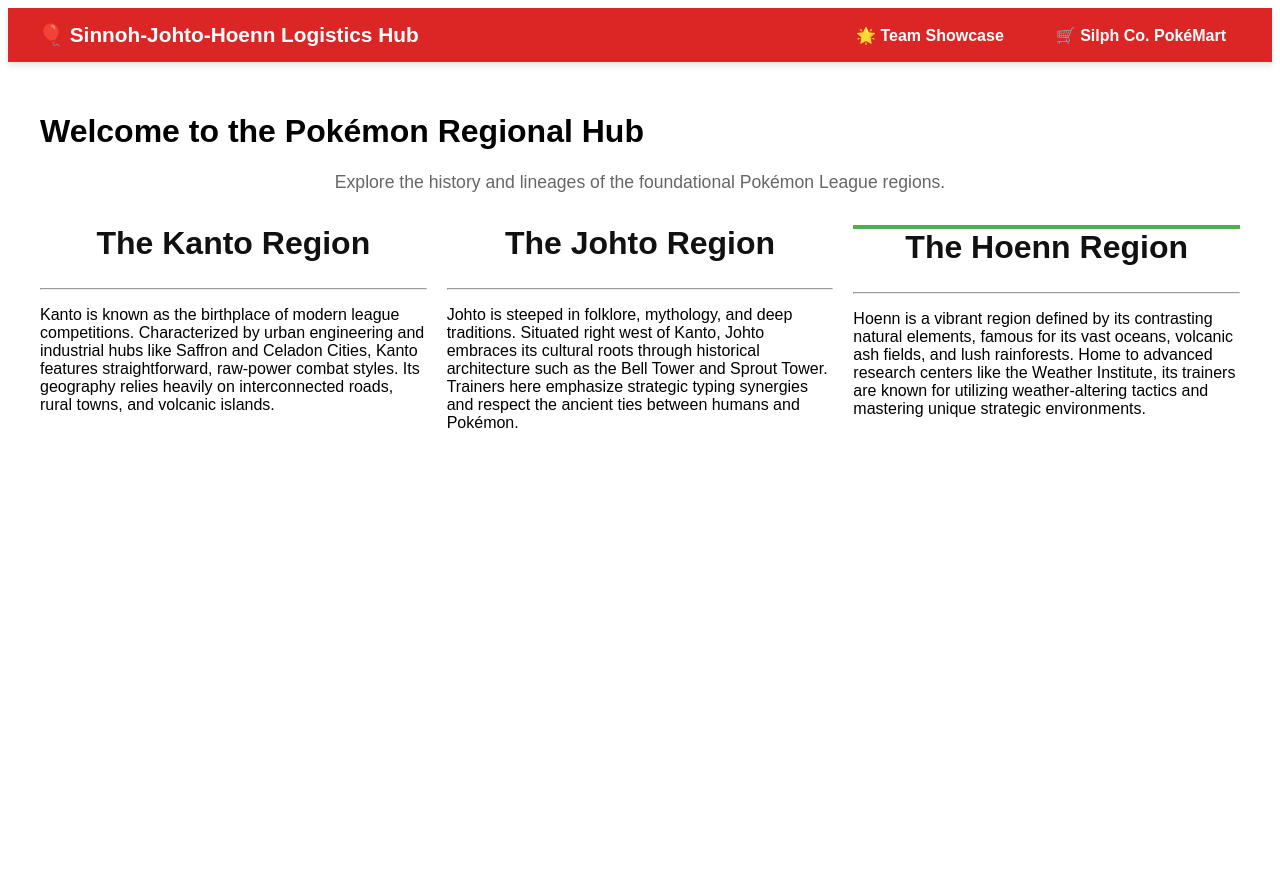
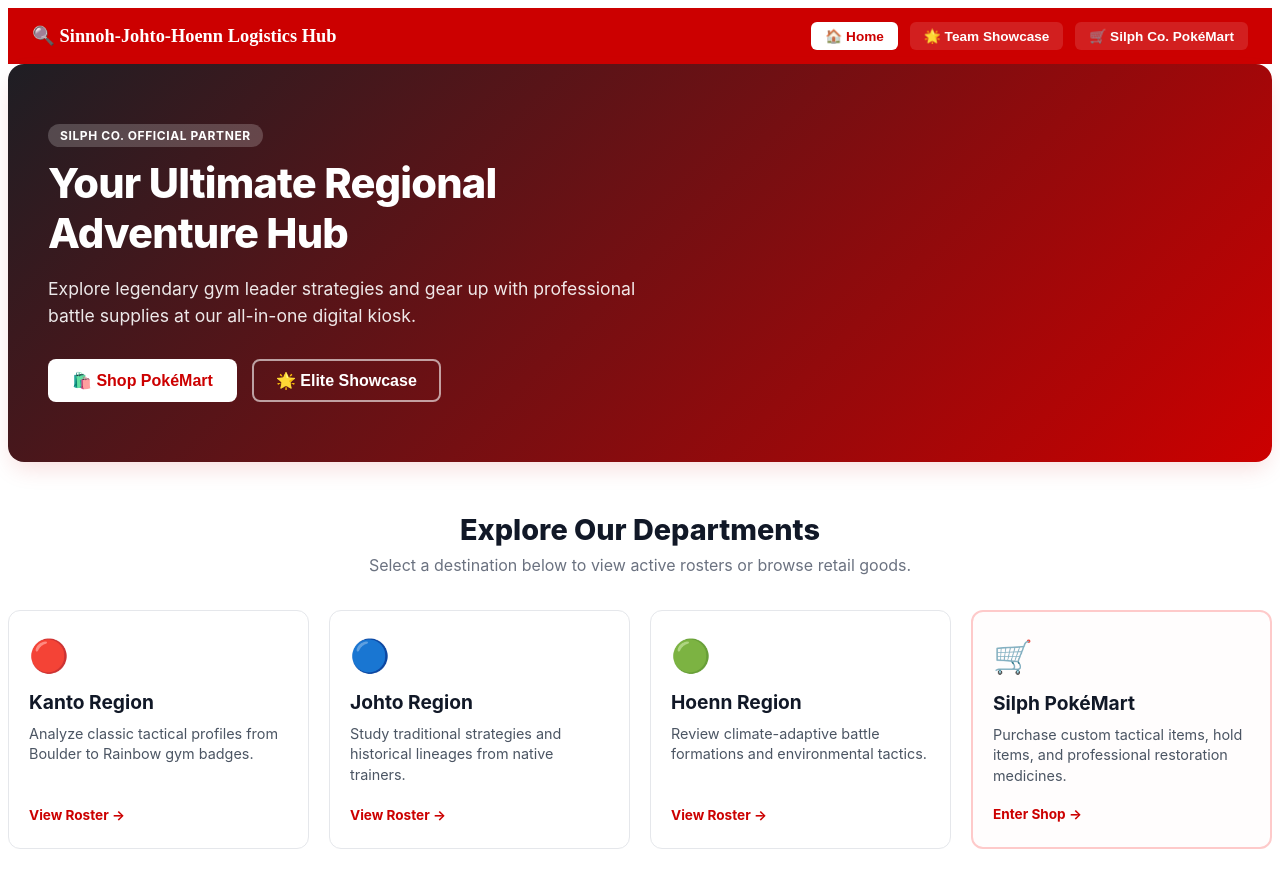
Before and after one commit to 20225469-carl/Midterm-Project, an Angular app: page /home in a window 1280 px wide. Shown: the top 888 px of the page. Before the commit the page ends 800 px from the top, so only its background shows below. Built offline with nearby package versions, Linux system fonts and the light colour scheme.

Commit message:
Feat: Changed css and html

```diff
--- a/src/app/app.css
+++ b/src/app/app.css
@@ -1,21 +1,39 @@
-.app-navbar {
+.header-container {
   display: flex;
   justify-content: space-between;
   align-items: center;
-    background-color: #dc2626;
-    padding: 15px 30px;
+  background-color: #cc0000;
+  padding: 14px 24px;
   color: white;
-    font-family: Arial, sans-serif;
-    box-shadow: 0 4px 6px rgba(0,0,0,0.1);
 }
-  .brand { font-weight: bold; font-size: 1.3rem; }
-  .links a {
+
+.brand-title {
+  font-weight: bold;
+  font-size: 1.15rem;
+}
+
+.header-actions {
+  display: flex;
+  gap: 12px;
+}
+
+.nav-btn {
+  background: rgba(255, 255, 255, 0.12);
   color: white;
-    text-decoration: none;
-    margin-left: 20px;
-    padding: 8px 16px;
-    border-radius: 4px;
-    font-weight: bold;
+  border: none;
+  padding: 6px 14px;
+  border-radius: 6px;
+  font-size: 0.85rem;
+  font-weight: 600;
+  cursor: pointer;
+  transition: background 0.2s;
 }
-  .links a.active { background-color: #b91c1c; box-shadow: inset 0 2px 4px rgba(0,0,0,0.2); }
-  .page-viewport { padding: 30px; max-width: 1200px; margin: 0 auto; font-family: sans-serif; }
+
+.nav-btn:hover {
+  background: rgba(255, 255, 255, 0.25);
+}
+
+.nav-btn.active-tab {
+  background: #ffffff;
+  color: #cc0000;
+}
--- a/src/app/app.html
+++ b/src/app/app.html
@@ -1,11 +1,21 @@
-<nav class="app-navbar">
-  <div class="brand">🎈 Sinnoh-Johto-Hoenn Logistics Hub</div>
-  <div class="links">
-    <a routerLink="showcase" routerLinkActive="active">🌟 Team Showcase</a>
-    <a routerLink="mart" routerLinkActive="active">🛒 Silph Co. PokéMart</a>
+<div class="header-container">
+  <span class="brand-title" routerLink="/home" style="cursor: pointer;">
+    🔍 Sinnoh-Johto-Hoenn Logistics Hub
+  </span>
+
+  <div class="header-actions">
+    <button class="nav-btn" routerLink="/home" routerLinkActive="active-tab">
+      🏠 Home
+    </button>
+    <button class="nav-btn" routerLink="/showcase" routerLinkActive="active-tab">
+      🌟 Team Showcase
+    </button>
+    <button class="nav-btn" routerLink="/mart" routerLinkActive="active-tab">
+      🛒 Silph Co. PokéMart
+    </button>
   </div>
-</nav>
+</div>
 
-<main class="page-viewport">
+<div class="main-content">
   <router-outlet></router-outlet>
-</main>
+</div>
--- a/src/app/home/home.ts
+++ b/src/app/home/home.ts
@@ -1,10 +1,118 @@
-import { Component, ChangeDetectionStrategy } from '@angular/core';
+import { Component, inject } from '@angular/core';
+import { CommonModule } from '@angular/common';
+import { Router, RouterModule } from '@angular/router';
 
 @Component({
   selector: 'app-home',
   standalone: true,
-  templateUrl: './home.html',
-  styleUrl: './home.css',
-  changeDetection: ChangeDetectionStrategy.OnPush
+  imports: [CommonModule, RouterModule],
+  template: `
+    <div class="homepage-container">
+      <div class="hero-banner">
+        <div class="hero-overlay"></div>
+        <div class="hero-content">
+          <span class="badge">SILPH CO. OFFICIAL PARTNER</span>
+          <h1>Your Ultimate Regional Adventure Hub</h1>
+          <p>Explore legendary gym leader strategies and gear up with professional battle supplies at our all-in-one digital kiosk.</p>
+          <div class="hero-buttons">
+            <button class="btn-primary" (click)="navigateTo('mart')">🛍️ Shop PokéMart</button>
+            <button class="btn-secondary" (click)="navigateTo('showcase')">🌟 Elite Showcase</button>
+          </div>
+        </div>
+      </div>
+
+      <div class="features-section">
+        <h2 class="section-title">Explore Our Departments</h2>
+        <p class="section-subtitle">Select a destination below to view active rosters or browse retail goods.</p>
+
+        <div class="features-grid">
+          <div class="feature-card" (click)="navigateTo('kanto')">
+            <div class="card-icon">🔴</div>
+            <h3>Kanto Region</h3>
+            <p>Analyze classic tactical profiles from Boulder to Rainbow gym badges.</p>
+            <span class="card-link">View Roster →</span>
+          </div>
+
+          <div class="feature-card" (click)="navigateTo('johto')">
+            <div class="card-icon">🔵</div>
+            <h3>Johto Region</h3>
+            <p>Study traditional strategies and historical lineages from native trainers.</p>
+            <span class="card-link">View Roster →</span>
+          </div>
+
+          <div class="feature-card" (click)="navigateTo('hoenn')">
+            <div class="card-icon">🟢</div>
+            <h3>Hoenn Region</h3>
+            <p>Review climate-adaptive battle formations and environmental tactics.</p>
+            <span class="card-link">View Roster →</span>
+          </div>
+
+          <div class="feature-card store-highlight" (click)="navigateTo('mart')">
+            <div class="card-icon">🛒</div>
+            <h3>Silph PokéMart</h3>
+            <p>Purchase custom tactical items, hold items, and professional restoration medicines.</p>
+            <span class="card-link">Enter Shop →</span>
+          </div>
+        </div>
+      </div>
+
+  `,
+  styles: [`
+    .homepage-container { font-family: -apple-system, BlinkMacSystemFont, "Segoe UI", Roboto, sans-serif; color: #1f2937; }
+
+    /* Premium E-commerce Hero Section */
+    .hero-banner {
+      position: relative;
+      background: linear-gradient(135deg, #1e1e24 0%, #cc0000 100%);
+      border-radius: 16px;
+      padding: 60px 40px;
+      color: white;
+      overflow: hidden;
+      margin-bottom: 50px;
+      box-shadow: 0 10px 25px -5px rgba(204, 0, 0, 0.15);
+    }
+    .hero-content { position: relative; max-width: 600px; z-index: 2; }
+    .hero-content .badge { background: rgba(255, 255, 255, 0.2); color: #fff; font-size: 0.75rem; padding: 4px 12px; border-radius: 20px; font-weight: 700; letter-spacing: 0.05em; }
+    .hero-content h1 { font-size: 2.6rem; margin: 15px 0; font-weight: 800; line-height: 1.2; letter-spacing: -0.02em; }
+    .hero-content p { font-size: 1.1rem; line-height: 1.5; opacity: 0.9; margin-bottom: 30px; }
+
+    .hero-buttons { display: flex; gap: 15px; }
+    .btn-primary { background: white; color: #cc0000; border: none; padding: 12px 24px; border-radius: 8px; font-weight: 700; font-size: 1rem; cursor: pointer; transition: all 0.2s; }
+    .btn-primary:hover { background: #f3f4f6; transform: translateY(-2px); }
+    .btn-secondary { background: transparent; color: white; border: 2px solid rgba(255,255,255,0.6); padding: 10px 22px; border-radius: 8px; font-weight: 700; font-size: 1rem; cursor: pointer; transition: all 0.2s; }
+    .btn-secondary:hover { background: rgba(255,255,255,0.1); border-color: white; transform: translateY(-2px); }
+
+    /* Department Categories Grid */
+    .features-section { text-align: center; margin-bottom: 50px; }
+    .section-title { font-size: 1.8rem; font-weight: 800; color: #111827; margin: 0 0 8px 0; }
+    .section-subtitle { color: #6b7280; font-size: 1rem; margin: 0 0 35px 0; }
+
+    .features-grid { display: grid; grid-template-columns: repeat(auto-fit, minmax(220px, 1fr)); gap: 20px; }
+    .feature-card { background: white; border: 1px solid #e5e7eb; border-radius: 12px; padding: 25px 20px; text-align: left; cursor: pointer; transition: all 0.25s ease; display: flex; flex-direction: column; }
+    .feature-card:hover { transform: translateY(-5px); border-color: #cbd5e1; box-shadow: 0 10px 15px -3px rgba(0,0,0,0.05); }
+
+    .card-icon { font-size: 2rem; margin-bottom: 15px; }
+    .feature-card h3 { font-size: 1.2rem; font-weight: 700; margin: 0 0 10px 0; color: #111827; }
+    .feature-card p { font-size: 0.9rem; color: #4b5563; line-height: 1.4; margin: 0 0 20px 0; flex-grow: 1; }
+    .card-link { font-size: 0.85rem; font-weight: 700; color: #cc0000; }
+
+    /* Special highlight decoration flag for the shopping tab */
+    .store-highlight { border: 2px solid #fecaca; background: #fffdfd; }
+    .store-highlight:hover { border-color: #ef4444; }
+
+    /* Bottom Trust Elements row */
+    .trust-footer { display: flex; justify-content: space-around; gap: 20px; border-top: 1px solid #e5e7eb; padding-top: 40px; margin-top: 20px; }
+    @media (max-width: 768px) { .trust-footer { flex-direction: column; gap: 25px; align-items: flex-start; padding-left: 20px; } }
+    .badge-item { display: flex; gap: 15px; align-items: center; }
+    .badge-icon { font-size: 1.8rem; background: #f3f4f6; padding: 10px; border-radius: 50%; }
+    .badge-item h4 { margin: 0 0 2px 0; font-size: 0.95rem; font-weight: 700; color: #111827; }
+    .badge-item p { margin: 0; font-size: 0.8rem; color: #6b7280; }
+  `]
 })
-export class Home {}
+export class Home {
+  private router = inject(Router);
+
+  navigateTo(path: string) {
+    this.router.navigate([path]);
+  }
+}
```
Also changed, not shown: 1 other file (tests, documents, lock files or other folders). Lines whose indentation alone changed are shown as unchanged.
